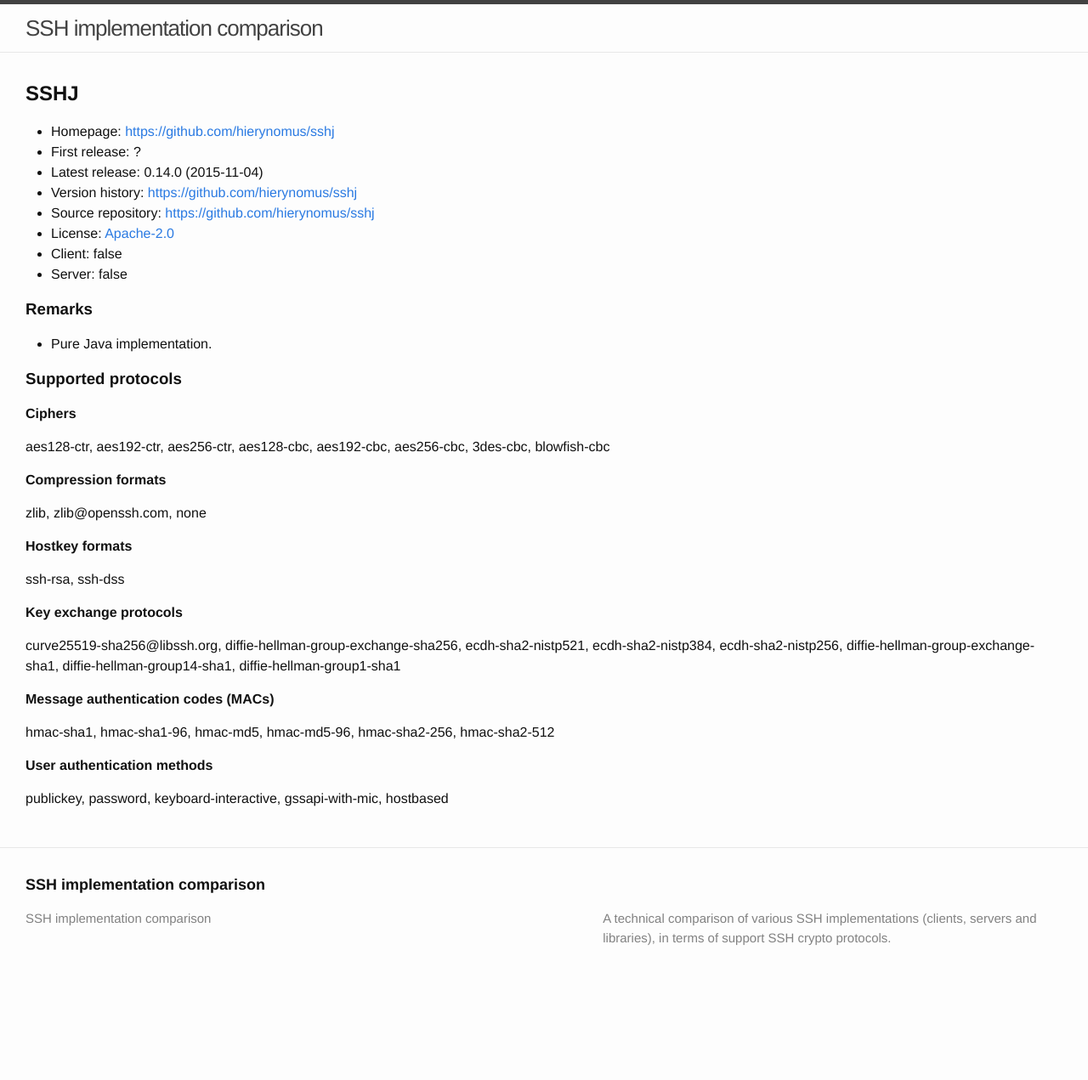
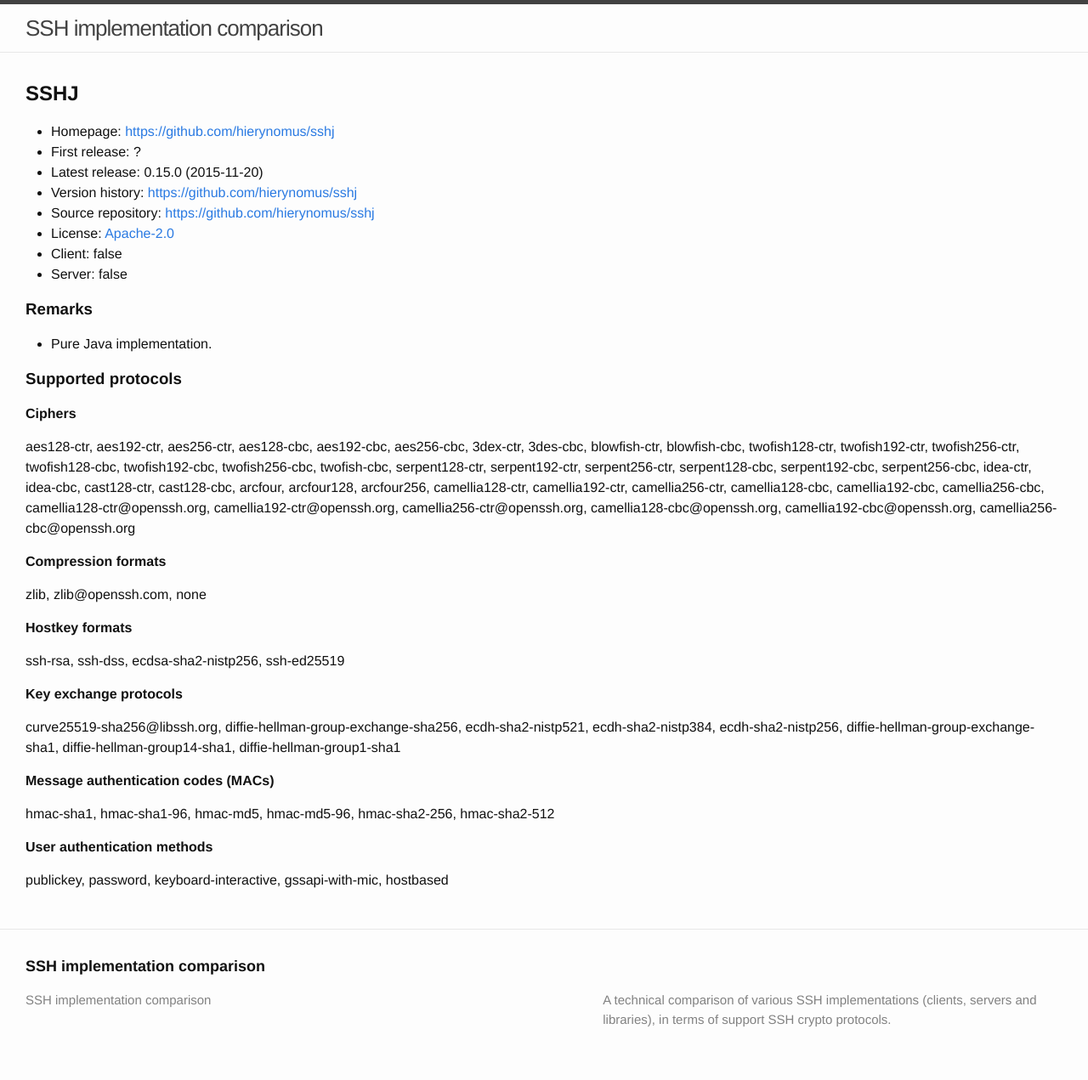
Before and after one commit to fingolfin/ssh-comparison, a Jekyll site: the page built from _impls/sshj.md, in a window 1280 px wide. Shown: the whole page at 85% size. Built offline with Jekyll 4.4.1, drawn with Linux system fonts in a browser that asks for light colours; before the commit the page ends 1175 px from its top, so only the background shows below that.

Commit message:
Updated for new 0.15.0 version

```diff
--- a/_impls/sshj.md
+++ b/_impls/sshj.md
@@ -9,8 +9,8 @@
 #first-release:
 #    date: YYYY-MM-DD
 latest-release:
-    version: 0.14.0
-    date: 2015-11-04
+    version: 0.15.0
+    date: 2015-11-20
 #changelog: URL
 client: no
 server: no
@@ -25,8 +25,42 @@
         - aes128-cbc
         - aes192-cbc
         - aes256-cbc
+        - 3dex-ctr
         - 3des-cbc
+        - blowfish-ctr
         - blowfish-cbc
+        - twofish128-ctr
+        - twofish192-ctr
+        - twofish256-ctr
+        - twofish128-cbc
+        - twofish192-cbc
+        - twofish256-cbc
+        - twofish-cbc
+        - serpent128-ctr
+        - serpent192-ctr
+        - serpent256-ctr
+        - serpent128-cbc
+        - serpent192-cbc
+        - serpent256-cbc
+        - idea-ctr
+        - idea-cbc
+        - cast128-ctr
+        - cast128-cbc
+        - arcfour
+        - arcfour128
+        - arcfour256
+        - camellia128-ctr
+        - camellia192-ctr
+        - camellia256-ctr
+        - camellia128-cbc
+        - camellia192-cbc
+        - camellia256-cbc
+        - camellia128-ctr@openssh.org
+        - camellia192-ctr@openssh.org
+        - camellia256-ctr@openssh.org
+        - camellia128-cbc@openssh.org
+        - camellia192-cbc@openssh.org
+        - camellia256-cbc@openssh.org
     compression:
         - zlib              # disabled by default
         - zlib@openssh.com  # disabled by default
@@ -34,6 +68,8 @@
     hostkey:
         - ssh-rsa
         - ssh-dss
+        - ecdsa-sha2-nistp256
+        - ssh-ed25519
     kex:
         - curve25519-sha256@libssh.org
         - diffie-hellman-group-exchange-sha256
```
